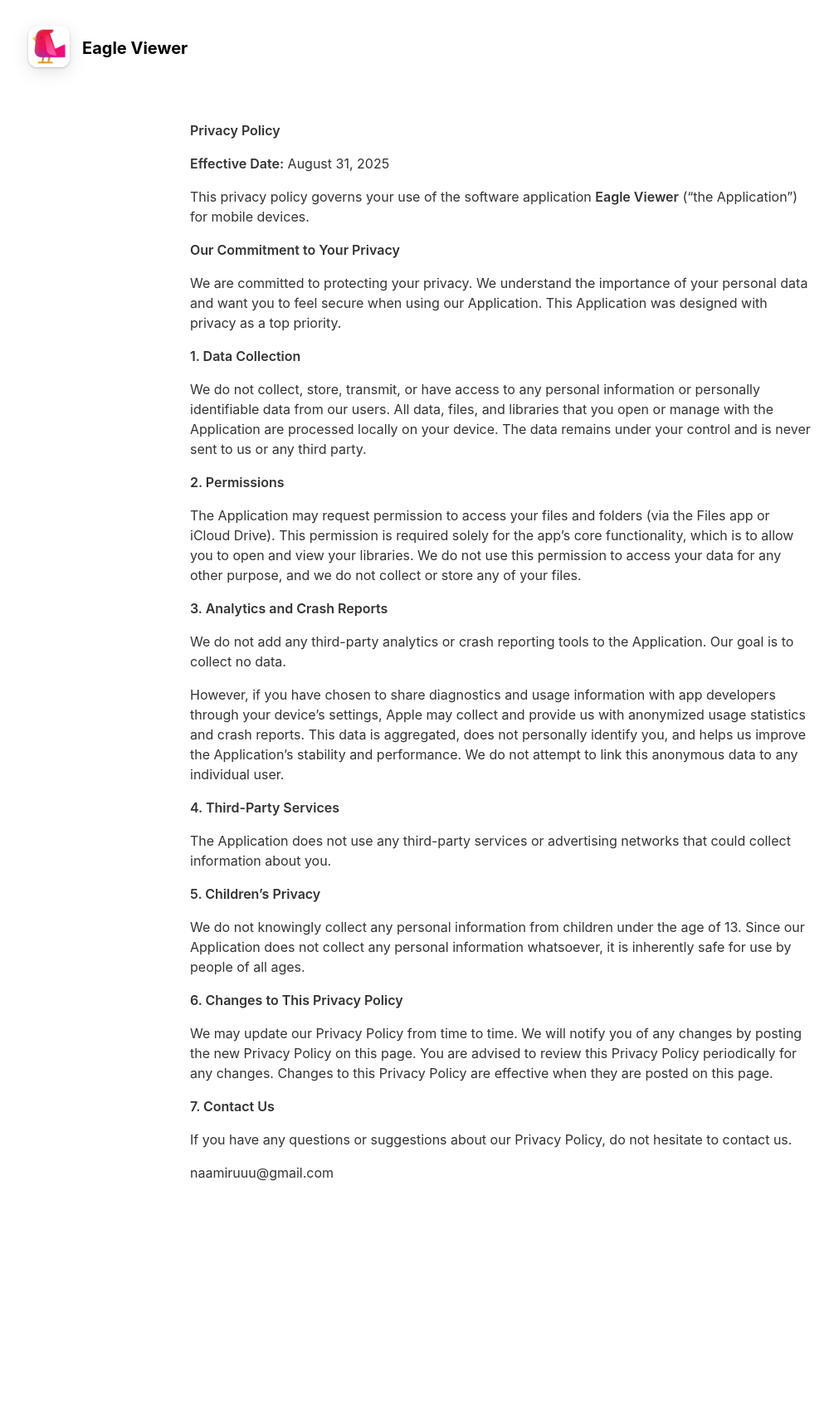
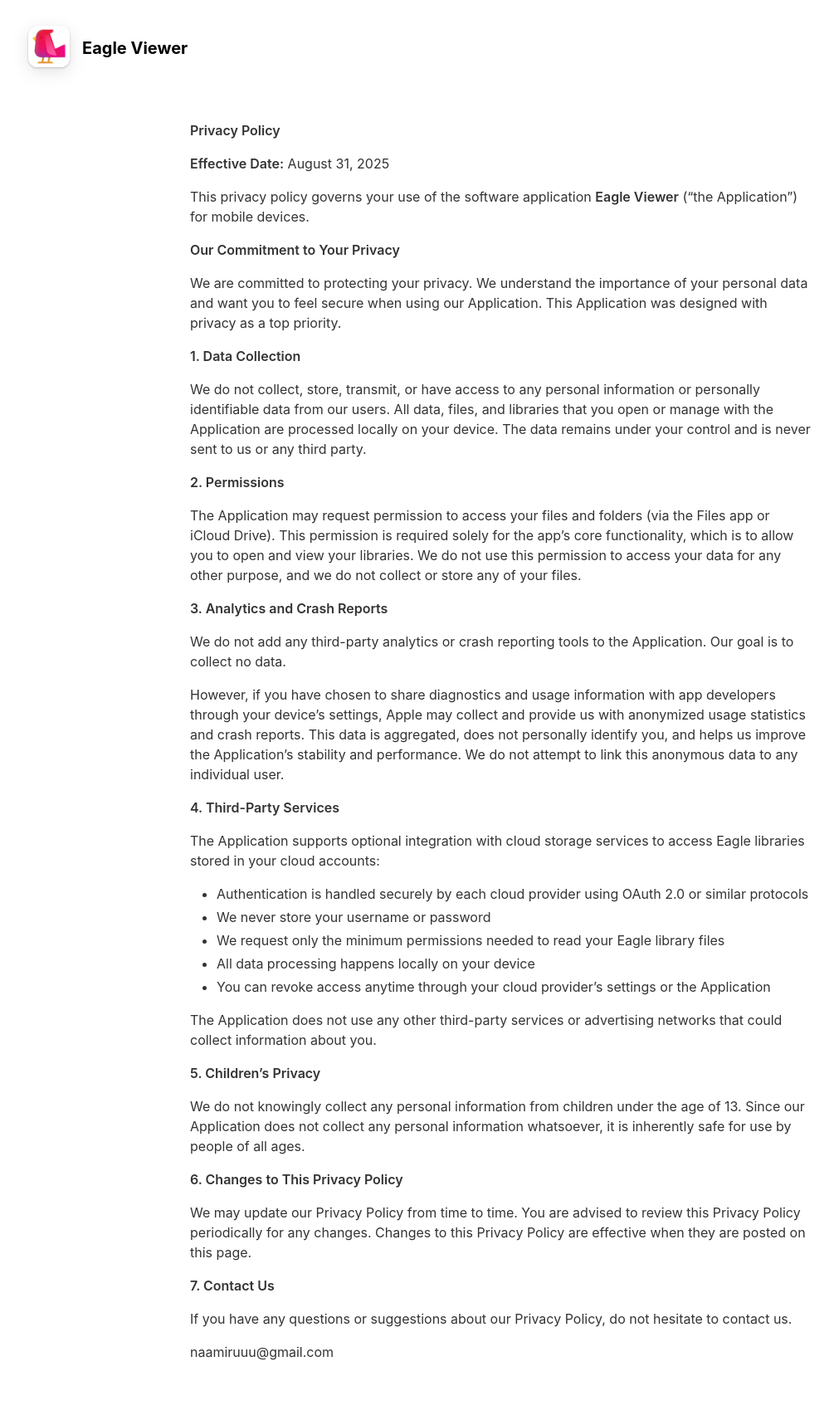
Before and after one commit to naamiru/eagle-viewer-ios, a Jekyll site: the page built from docs/_pages/privacypolicy.md, in a window 1280 px wide. Shown: the whole page at 83% size, without its empty margins (36-1041 px from the left). Built offline with Jekyll 4.4.1, drawn with Linux system fonts in a browser that asks for light colours; nearby versions of some CDN libraries; before the commit the page ends 1495 px from its top, so only the background shows below that.

Commit message:
update privacy policy to enable cloud storage integrations

```diff
--- a/docs/_pages/privacypolicy.md
+++ b/docs/_pages/privacypolicy.md
@@ -30,7 +30,15 @@ However, if you have chosen to share diagnostics and usage information with app
 
 **4. Third-Party Services**
 
-The Application does not use any third-party services or advertising networks that could collect information about you.
+The Application supports optional integration with cloud storage services to access Eagle libraries stored in your cloud accounts:
+
+- Authentication is handled securely by each cloud provider using OAuth 2.0 or similar protocols
+- We never store your username or password
+- We request only the minimum permissions needed to read your Eagle library files
+- All data processing happens locally on your device
+- You can revoke access anytime through your cloud provider's settings or the Application
+
+The Application does not use any other third-party services or advertising networks that could collect information about you.
 
 **5. Children's Privacy**
 
@@ -38,7 +46,7 @@ We do not knowingly collect any personal information from children under the age
 
 **6. Changes to This Privacy Policy**
 
-We may update our Privacy Policy from time to time. We will notify you of any changes by posting the new Privacy Policy on this page. You are advised to review this Privacy Policy periodically for any changes. Changes to this Privacy Policy are effective when they are posted on this page.
+We may update our Privacy Policy from time to time. You are advised to review this Privacy Policy periodically for any changes. Changes to this Privacy Policy are effective when they are posted on this page.
 
 **7. Contact Us**
 
```
